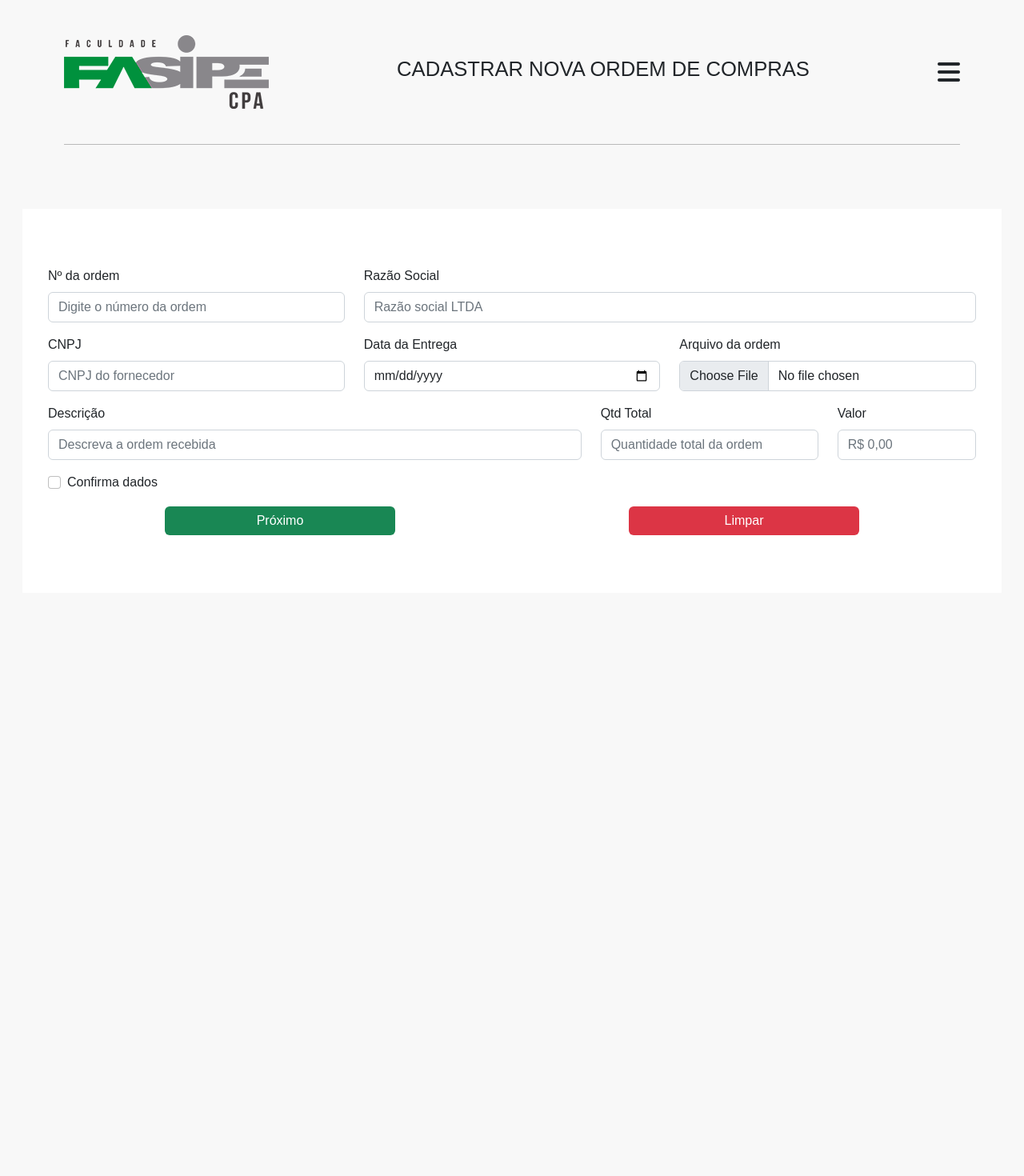
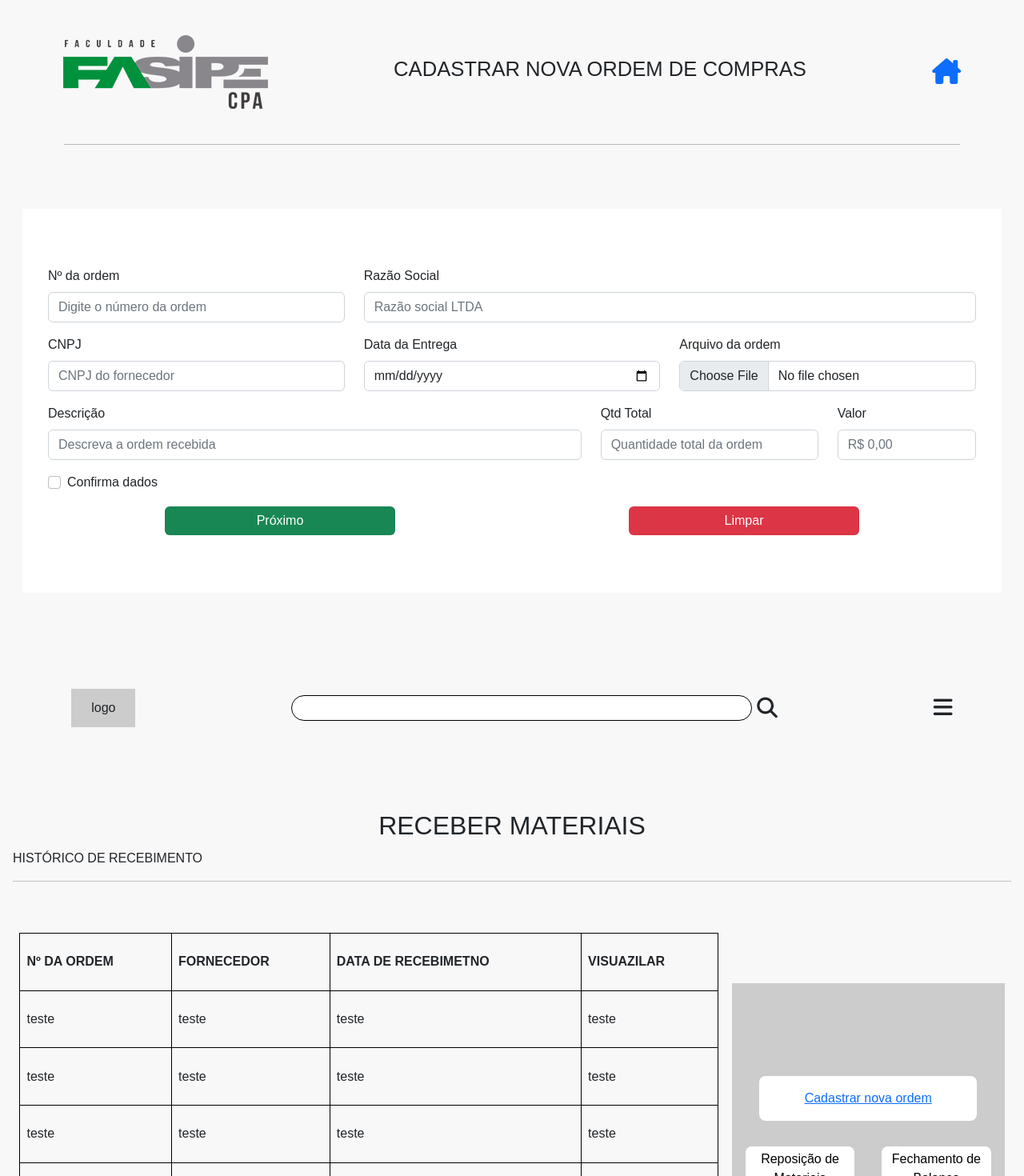
Before and after one commit to JailsonPaiva/Proojeto_Estoque, a React (Vite) app: page /cadastrar in a window 1280 px wide. Shown: the top 1470 px of the page at 80% size. Before the commit the page ends 821 px from the top, so only its background shows below. Built offline with nearby package versions, Linux system fonts and the light colour scheme.

Commit message:
navegação entre as duas pagina concluida

```diff
--- a/package.json
+++ b/package.json
@@ -25,6 +25,7 @@
     "eslint-plugin-react-hooks": "^4.6.0",
     "eslint-plugin-react-refresh": "^0.3.4",
     "node-sass": "^8.0.0",
+    "react-router-dom": "^6.11.1",
     "sass": "^1.62.0",
     "sass-loader": "^13.2.2",
     "style-loader": "^3.3.2",
--- /dev/null
+++ b/src/Routes.jsx
@@ -0,0 +1,16 @@
+import React from "react";
+import { Routes,  Route } from 'react-router-dom';
+
+import Home  from './pages/Home/Home'
+import  CadastrarOrdem  from './pages/CadastrarOrdem/CadastrarOrdem'
+
+
+export default () => {
+    return(
+        <Routes>
+           <Route path="/" element={<Home />}/>
+
+           <Route path="/cadastrar" element={<CadastrarOrdem />}/>
+        </Routes>
+    );
+}
--- a/src/components/Header.jsx
+++ b/src/components/Header.jsx
@@ -1,3 +1,5 @@
+import { Link } from 'react-router-dom'
+
 import styles from './Header.module.scss'
 
 import logo from '../../public/assets/logo.png'
@@ -9,7 +11,9 @@ function Header() {
 
             <h2>CADASTRAR NOVA ORDEM DE COMPRAS</h2>
 
-            <i class="fa-solid fa-bars"></i>
+            <Link to="/">
+                <i class="fa-solid fa-house-chimney"></i>
+            </Link>
         </header>
     );
 }
--- a/src/main.jsx
+++ b/src/main.jsx
@@ -1,16 +1,20 @@
 import React from 'react'
 import ReactDOM from 'react-dom/client'
-
+import { BrowserRouter } from 'react-router-dom'
 
 
 import Home  from './pages/Home/Home'
 import  CadastrarOrdem  from './pages/CadastrarOrdem/CadastrarOrdem'
 
 import './Global.scss'
+import Routes from './Routes'
 
 ReactDOM.createRoot(document.getElementById('root')).render(
   <React.StrictMode>
-
-    <CadastrarOrdem />
+    <BrowserRouter>
+      <Routes />
+      <Home />
+      <CadastrarOrdem />
+    </BrowserRouter>
   </React.StrictMode>,
 )
--- a/src/pages/Home/Home.jsx
+++ b/src/pages/Home/Home.jsx
@@ -1,3 +1,4 @@
+import {  Link } from 'react-router-dom'
 import styles from './Home.module.scss'
 
 function Home() {
@@ -69,8 +70,7 @@ function Home() {
 
                     <section className={styles.btnContainer}>
                         <button>
-                            <i class="fa-solid fa-plus"></i>
-                            RECEBER NOVA ORDEM
+                            <Link to="/cadastrar">Cadastrar nova ordem </Link>
                         </button>
 
                         <div>
```
Also changed, not shown: Routes.js (deleted), 2 other files (tests, documents, lock files or other folders).
